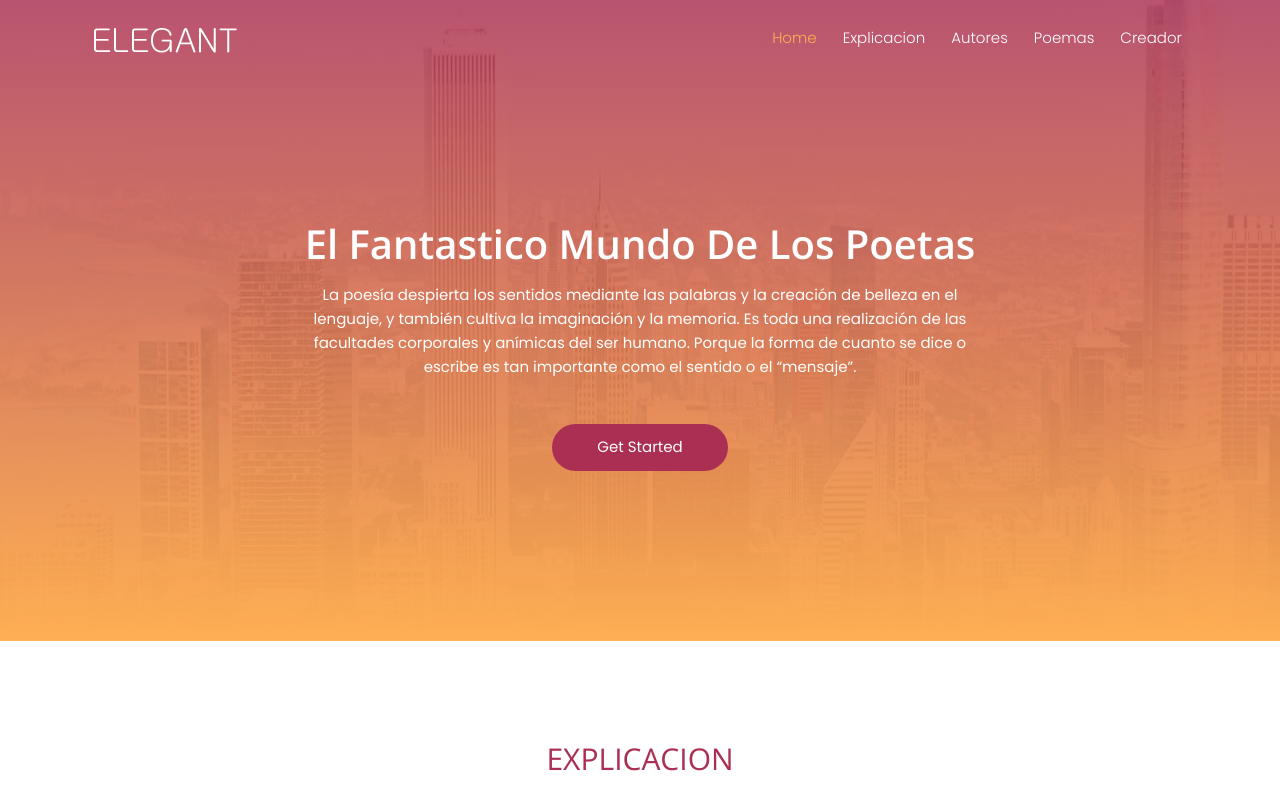
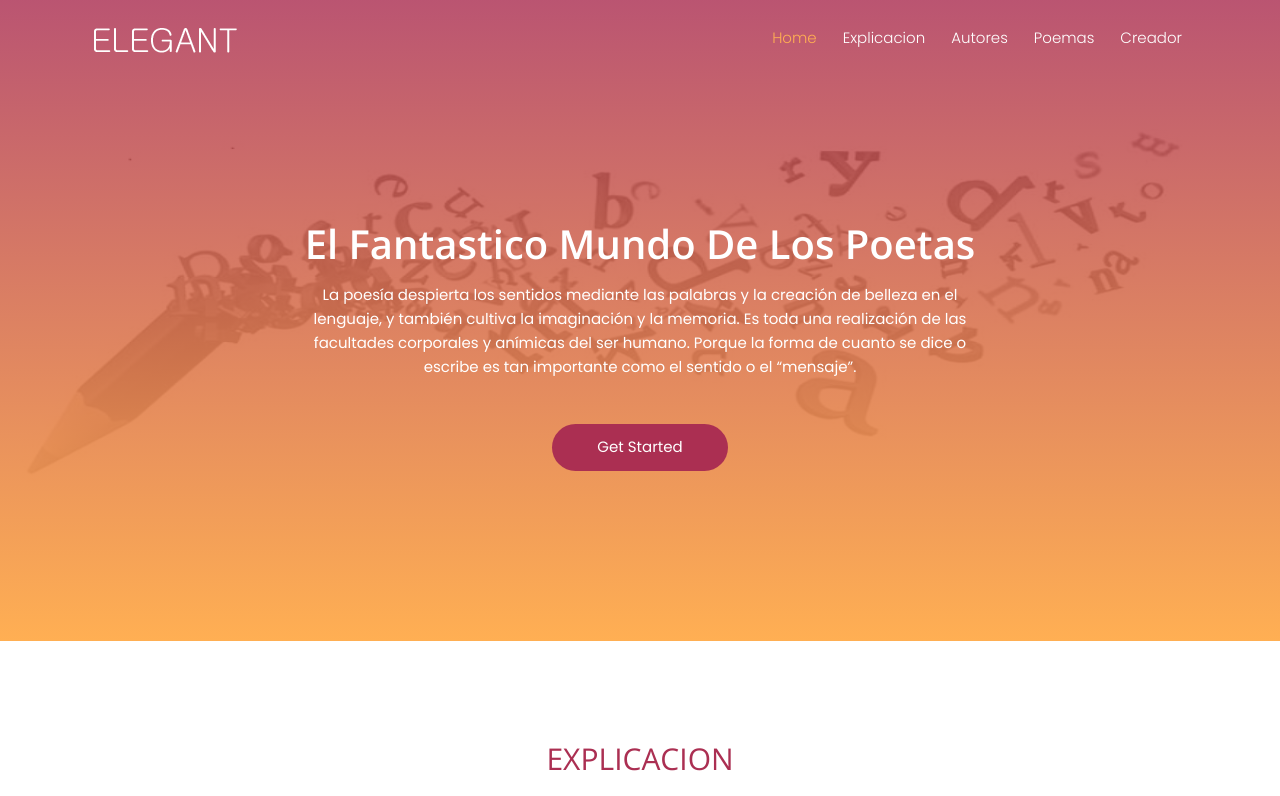
Before and after one commit to ValenG3005/ValenG3005.github.io, a plain HTML site: page index.html in a window 1280 px wide. Shown: the top 796 px of the page. Drawn offline with nearby package versions, Linux system fonts and the light colour scheme; files whose address does not match are found by name.

Commit message:
Add files via upload

```diff
--- a/style.css
+++ b/style.css
@@ -132,7 +132,7 @@ h6 {
 	position: relative;
 }
 .banner {
-	background:url(images/bg1.jpg) no-repeat 0% 0% / 100% 100%;
+	background:url(images/POESIA3.jpg) no-repeat 0% 0% / 100% 100%;
 	color:#ffffff;
 	text-align: center;
 	width: 100%;
```
Also changed, not shown: images/POESIA3.jpg (added), images/miedo.jpg (added).
